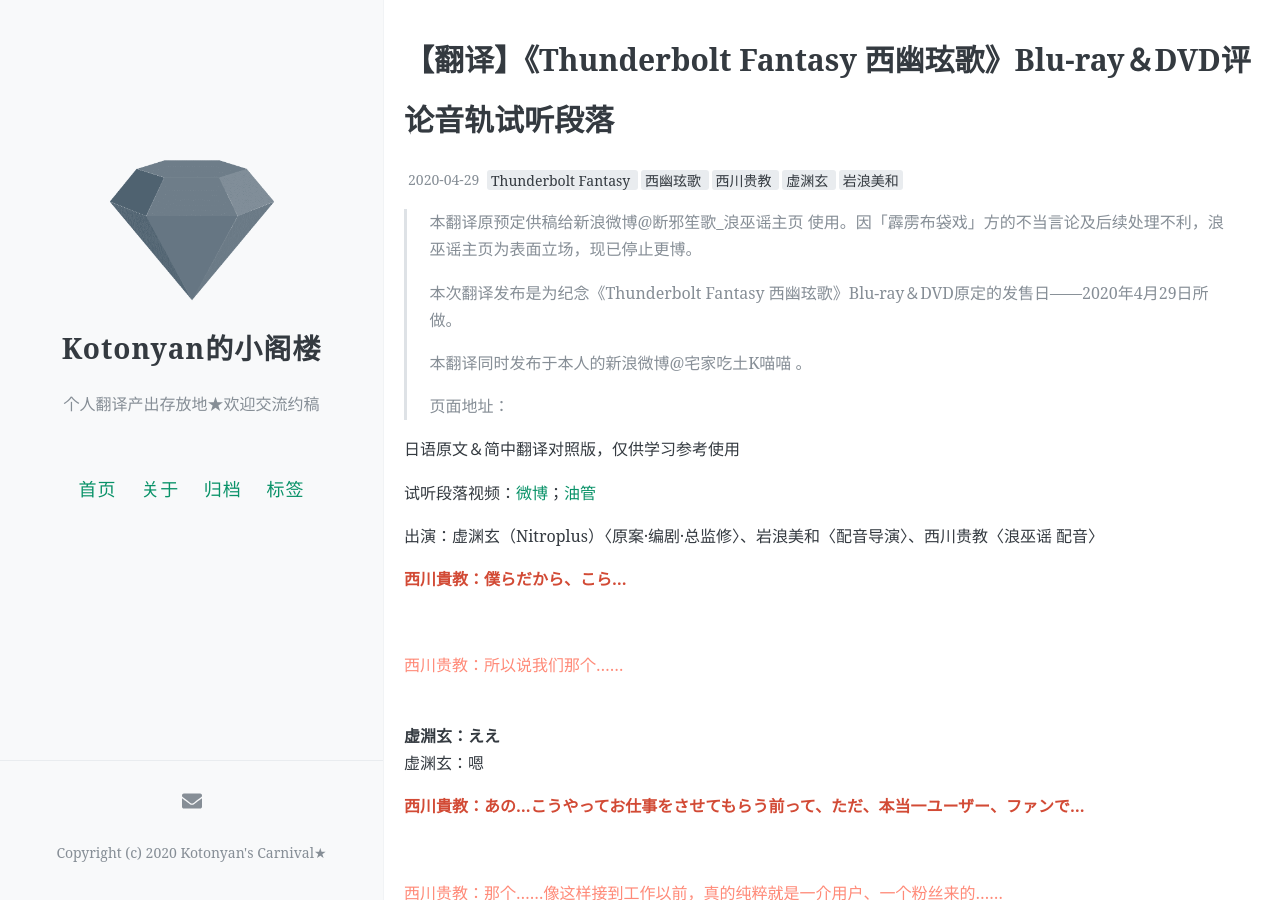
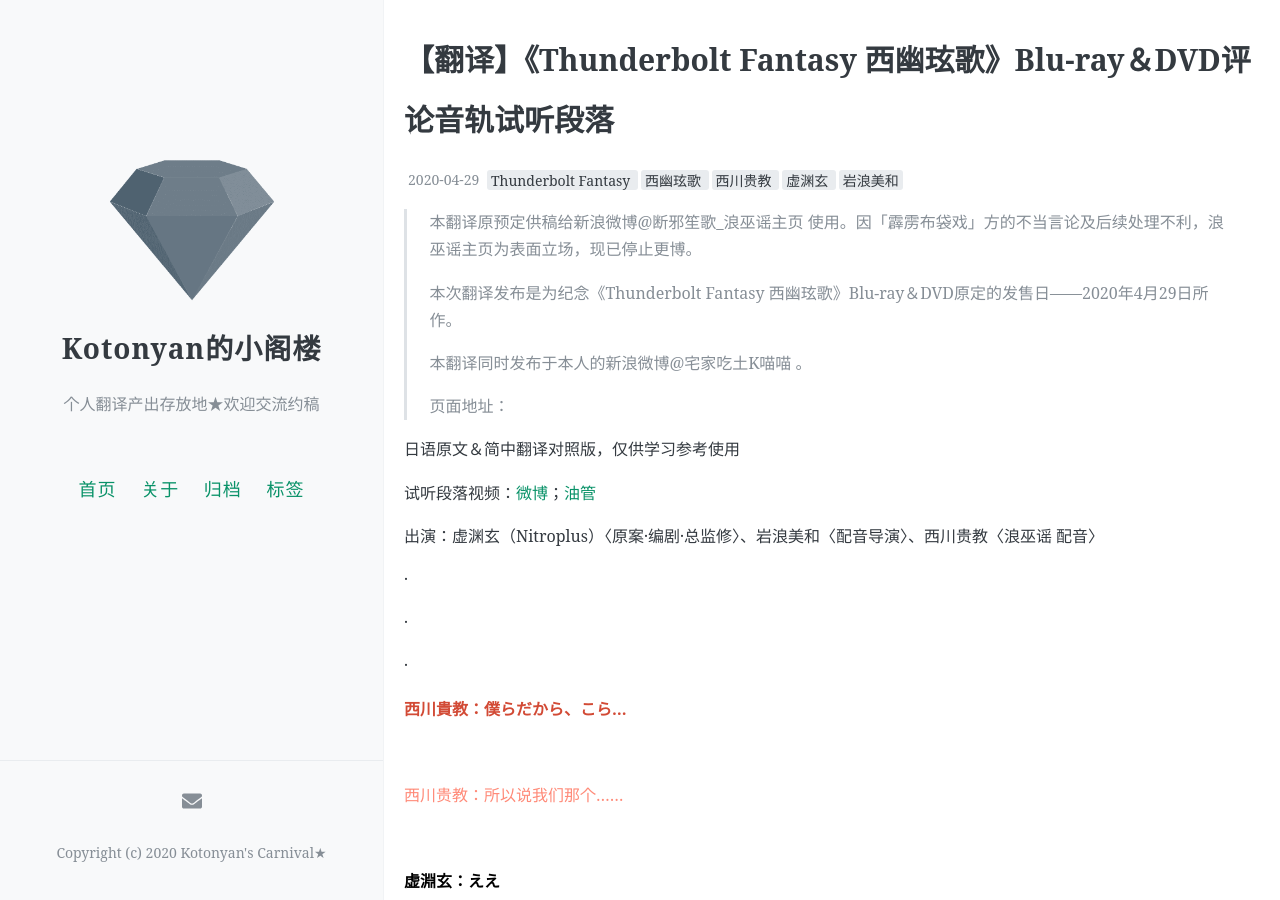
Before and after one commit to kotonyan/loft, a Jekyll site: the page built from _posts/2020-04-29-Translation-TBF-Movie2-Audio-Commentary-PR-Video.md, in a window 1280 px wide and 900 px high. Built offline with Jekyll 4.4.1, drawn with Linux system fonts in a browser that asks for light colours; comment, search, counter and statistics services are not loaded.

Commit message:
Update 2020-04-29-Translation-TBF-Movie2-Audio-Commentary-PR-Video.md

```diff
--- a/_posts/2020-04-29-Translation-TBF-Movie2-Audio-Commentary-PR-Video.md
+++ b/_posts/2020-04-29-Translation-TBF-Movie2-Audio-Commentary-PR-Video.md
@@ -10,7 +10,7 @@ comments: true
 
 >本翻译原预定供稿给新浪微博@断邪笙歌_浪巫谣主页 使用。因「霹雳布袋戏」方的不当言论及后续处理不利，浪巫谣主页为表面立场，现已停止更博。
 >
->本次翻译发布是为纪念《Thunderbolt Fantasy 西幽玹歌》Blu-ray＆DVD原定的发售日——2020年4月29日所做。
+>本次翻译发布是为纪念《Thunderbolt Fantasy 西幽玹歌》Blu-ray＆DVD原定的发售日——2020年4月29日所作。
 >
 >本翻译同时发布于本人的新浪微博@宅家吃土K喵喵 。
 >
@@ -22,11 +22,17 @@ comments: true
 
 出演：虚渊玄（Nitroplus）〈原案·编剧·总监修〉、岩浪美和〈配音导演〉、西川贵教〈浪巫谣 配音〉
 
+·
+
+·
+
+·
+
 <font color="#d24a35"><b>西川貴教：僕らだから、こら…</b></font>
 <br>
 <font color="#ff8a78">西川贵教：所以说我们那个……</font>
 <br>
-**虚淵玄：ええ**
+<font color="#000000"><b>虚淵玄：ええ</b></font>
 <br>
 虚渊玄：嗯
 <br>
@@ -50,7 +56,7 @@ comments: true
 <br>
 <font color="#ff8a78">西川贵教：诶？这才播了不到三集吧</font>
 <br>
-**虚淵＆岩浪：えへへへ、三話ぐらい**
+<font color="#000000"><b>虚淵＆岩浪：えへへへ、三話ぐらい</b></font>
 <br>
 虚渊&岩浪：诶嘿嘿嘿，差不多三集左右
 <br>
@@ -66,7 +72,7 @@ comments: true
 <br>
 <font color="#ff8a78">西川贵教：所以我也、虽说拿到了角色，但究竟可以给角色配音到什么时候呢，自己的心里也一直忐忑着……</font>
 <br>
-**虚淵玄：ね…どっちらがって言うと、こう西川さんお亡くなる役が多かったっすね**
+<font color="#000000"><b>虚淵玄：ね…どっちらがって言うと、こう西川さんお亡くなる役が多かったっすね</b></font>
 <br>
 虚渊玄：是的呢……硬要比较的话，确实西川先生的很多角色，都在半途就殒命了呢
 <br>
@@ -74,7 +80,7 @@ comments: true
 <br>
 <font color="#ff8a78">西川贵教：是的呀</font>
 <br>
-**虚淵玄：今回は長生きさせようって、こう自分なりに**
+<font color="#000000"><b>虚淵玄：今回は長生きさせようって、こう自分なりに</b></font>
 <br>
 虚渊玄：所以这次想让他长命百岁下去，也算是给自己一个……
 <br>
@@ -82,7 +88,7 @@ comments: true
 <br>
 <font color="#ff8a78">西川贵教：好开心</font>
 <br>
-**虚淵玄：チャレンジとして**
+<font color="#000000"><b>虚淵玄：チャレンジとして</b></font>
 <br>
 虚渊玄：挑战……
 <br>
@@ -90,7 +96,7 @@ comments: true
 <br>
 <font color="#ff8a78">西川贵教：大家都被惊到了</font>
 <br>
-**虚淵玄：えへへへへ**
+<font color="#000000"><b>虚淵玄：えへへへへ</b></font>
 <br>
 虚渊玄：诶嘿嘿嘿
 <br>
@@ -98,7 +104,7 @@ comments: true
 <br>
 <font color="#ff8a78">西川贵教：二期开播后，巫谣也出场了。啊咧？居然不会死吗？诶！？竟然还在，他竟然还在诶，大家都在这么说，可惊讶了</font>
 <br>
-**虚淵玄：やっぱりなんて言うか、こう結論の出ていない、成長途中のキャラクターっていうのは、あの…ずっと出し易いんですよね**
+<font color="#000000"><b>虚淵玄：やっぱりなんて言うか、こう結論の出ていない、成長途中のキャラクターっていうのは、あの…ずっと出し易いんですよね</b></font>
 <br>
 虚渊玄：这个该怎么解释呢，像这种还没有形成一个结论的、还处于成长期中的角色，那个，确实是比较方便继续写下去的
 <br>
@@ -106,7 +112,7 @@ comments: true
 <br>
 <font color="#ff8a78">西川贵教：哦哦，原来如此</font>
 <br>
-**虚淵玄：ええ、なんか一つそう、人生の節目まで行っちゃうと、あの…そこからさきから流し続かなくなちゃうと、うむ…この辺で退場かなみたいにちゃうけど。浪巫謠ってな、結局、この世界の中でも一番まだなんて言うっすかね、悩み抱えたりとか、あの…矛盾だったりとか**
+<font color="#000000"><b>虚淵玄：ええ、なんか一つそう、人生の節目まで行っちゃうと、あの…そこからさきから流し続かなくなちゃうと、うむ…この辺で退場かなみたいにちゃうけど。浪巫謠ってな、結局、この世界の中でも一番まだなんて言うっすかね、悩み抱えたりとか、あの…矛盾だったりとか</b></font>
 <br>
 虚渊玄：嗯，怎么说呢，就是到了人生的一个阶段吧，在那之后就不容易自然地走下去了，唔……我的话就会考虑让角色在那里退场了。浪巫谣这个角色，说到底算是这个故事中最最、该怎么说好呢，有着自己的烦恼，那个……带着点矛盾这样
 <br>
@@ -114,7 +120,7 @@ comments: true
 <br>
 <font color="#ff8a78">西川贵教：是的呢</font>
 <br>
-**虚淵玄：いろんな葛藤でドラマが出て来るキャラクターなんで、まだまだ頑張って頂こうと思います**
+<font color="#000000"><b>虚淵玄：いろんな葛藤でドラマが出て来るキャラクターなんで、まだまだ頑張って頂こうと思います</b></font>
 <br>
 虚渊玄：是个可以被各种各样的纠葛牵扯出戏剧性事件的角色，所以我打算继续让他发光发热下去
 <br>
@@ -126,7 +132,7 @@ comments: true
 <br>
 <font color="#c9c9c9">岩浪美和：睦酱的眼睛之类的造型，果然带有一点日本动画的味道呢</font>
 <br>
-**虚淵玄：かなり、あの…実験的取り込んでくれていますね。うん…やーホントね、その辺もなんて言うか、伝統芸能ならすごい保守になりそうなところね、どんどんどんどんチャレンジしてくんすよね。ホントそういったところは…**
+<font color="#000000"><b>虚淵玄：かなり、あの…実験的取り込んでくれていますね。うん…やーホントね、その辺もなんて言うか、伝統芸能ならすごい保守になりそうなところね、どんどんどんどんチャレンジしてくんすよね。ホントそういったところは…</b></font>
 <br>
 虚渊玄：（霹雳社那边）可是相当地……那个、在进行着各种实验呢。唔……这个真的是、该怎么说好呢……（这些）在传统艺术上原本该是相当守旧的部分吧，（但他们）却能一次又一次地接受挑战。这种姿态真的是……
 <br>
@@ -134,7 +140,7 @@ comments: true
 <br>
 <font color="#ff8a78">西川贵教：确实呢。真的是……原本霹雳社制作的女性角色要更强势一些呢</font>
 <br>
-**虚淵玄＆西川貴教：切れ長の目で**
+<font color="#000000"><b>虚淵玄＆西川貴教：切れ長の目で</b></font>
 <br>
 虚渊玄＆西川贵教：是那种细长的眼型
 <br>
@@ -142,7 +148,7 @@ comments: true
 <br>
 <font color="#ff8a78">西川贵教：嗯</font>
 <br>
-**虚淵玄：かなりこの『サンダーボルトファンタジー』のシリーズは色んなベクトルを試していますね。この後出て来る嘲風もまた別方…**
+<font color="#000000"><b>虚淵玄：かなりこの『サンダーボルトファンタジー』のシリーズは色んなベクトルを試していますね。この後出て来る嘲風もまた別方…</b></font>
 <br>
 虚渊玄：（霹雳社）为了《Thunderbolt Fantasy》这个系列，一直在朝各种方向进行尝试呢。在这之后将要出场的嘲风就又是另一种……
 <br>
```
